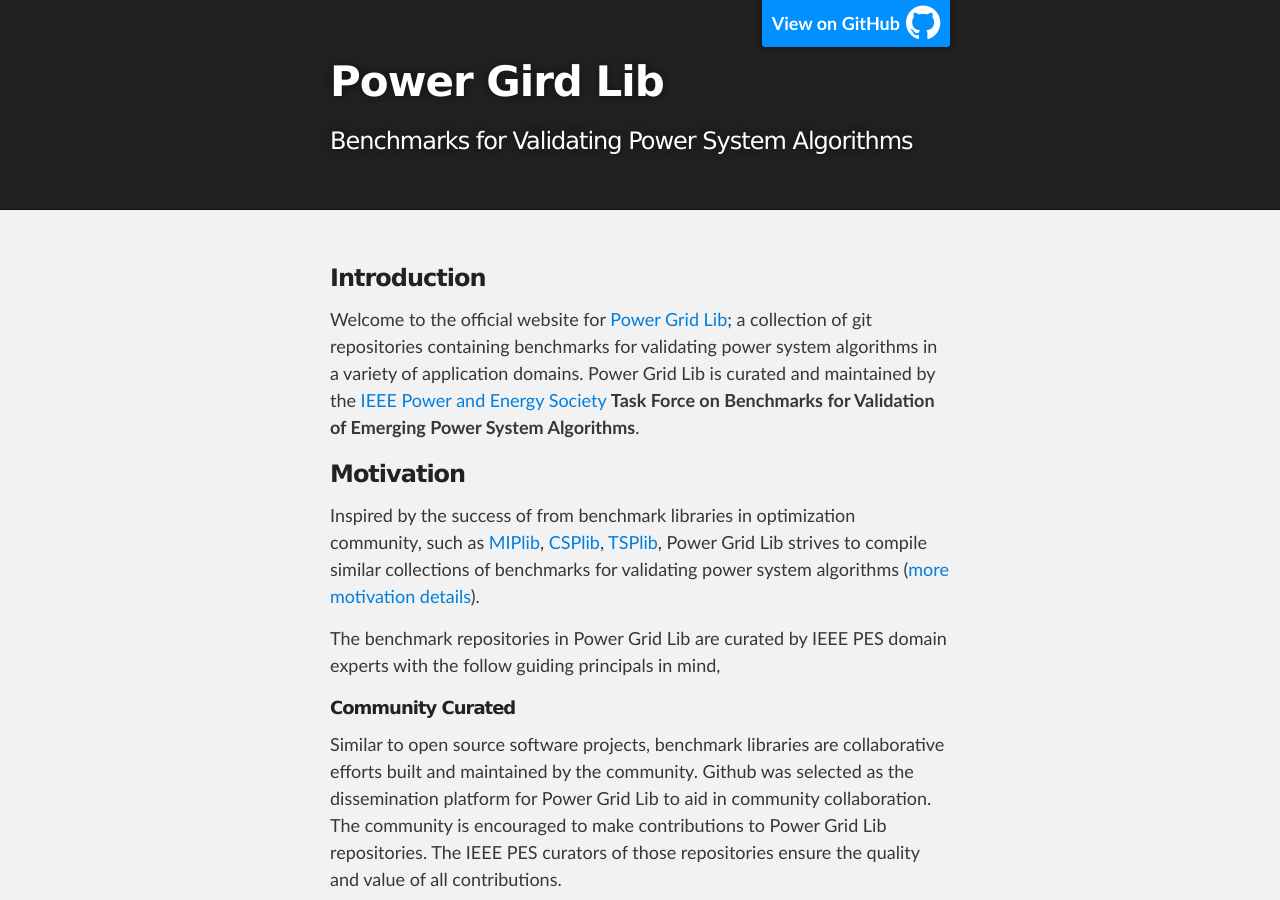
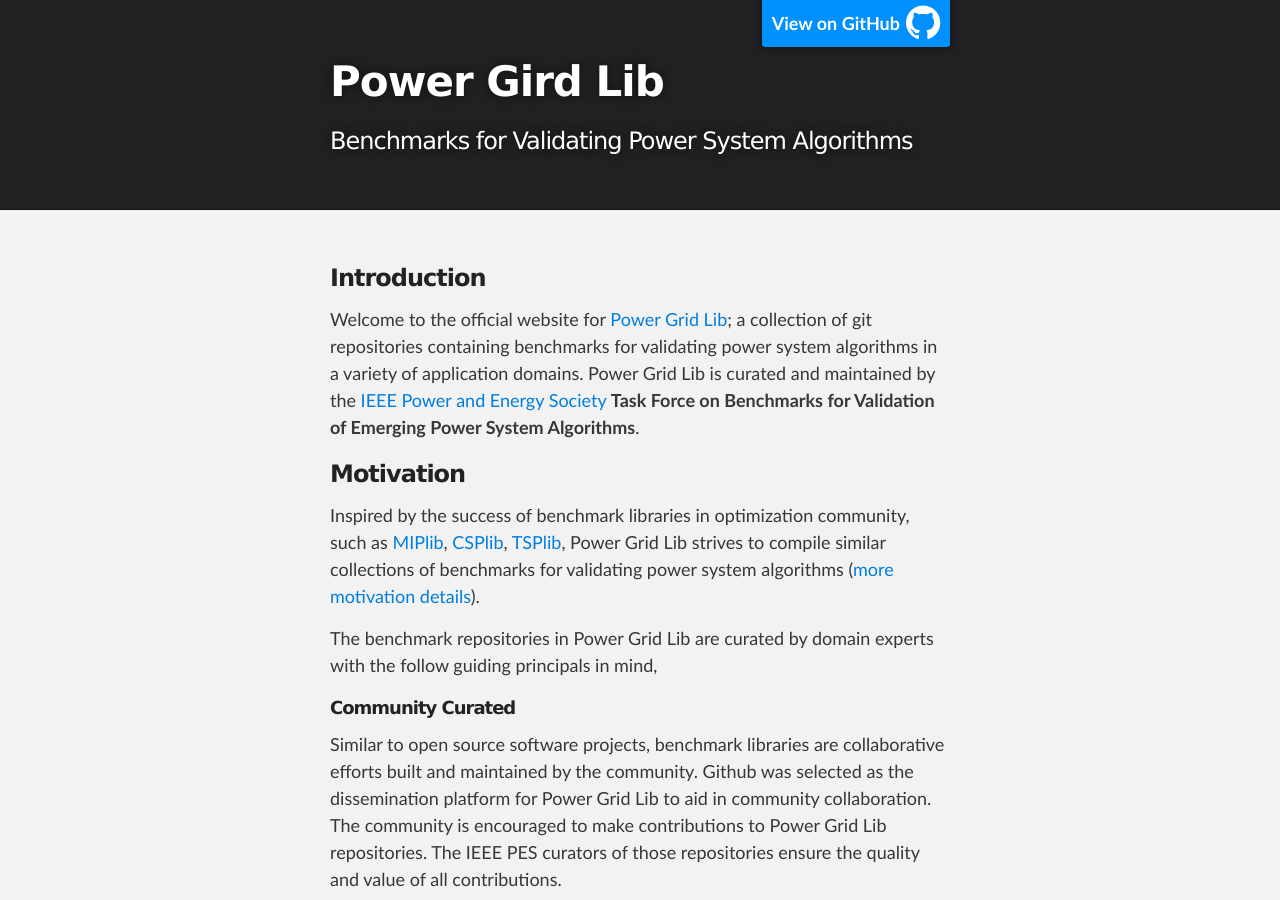
Before and after one commit to power-grid-lib/power-grid-lib.github.io, a Jekyll site: the page built from index.md, in a window 1280 px wide and 900 px high. Built offline with Jekyll 4.4.1, drawn with Linux system fonts in a browser that asks for light colours; nearby versions of some CDN libraries.

Commit message:
fixing some typos

```diff
--- a/index.md
+++ b/index.md
@@ -10,9 +10,9 @@ Power Grid Lib is curated and maintained by the [IEEE Power and Energy Society](
 
 ### Motivation
 
-Inspired by the success of from benchmark libraries in optimization community, such as [MIPlib](http://miplib.zib.de/), [CSPlib](http://www.csplib.org/), [TSPlib](http://www.iwr.uni-heidelberg.de/groups/comopt/software/TSPLIB95/), Power Grid Lib strives to compile similar collections of benchmarks for validating power system algorithms ([more motivation details](https://www.youtube.com/watch?v=8G2iNigNvVM)).
+Inspired by the success of benchmark libraries in optimization community, such as [MIPlib](http://miplib.zib.de/), [CSPlib](http://www.csplib.org/), [TSPlib](http://www.iwr.uni-heidelberg.de/groups/comopt/software/TSPLIB95/), Power Grid Lib strives to compile similar collections of benchmarks for validating power system algorithms ([more motivation details](https://www.youtube.com/watch?v=8G2iNigNvVM)).
 
-The benchmark repositories in Power Grid Lib are curated by IEEE PES domain experts with the follow guiding principals in mind,
+The benchmark repositories in Power Grid Lib are curated by domain experts with the follow guiding principals in mind,
 
 ##### Community Curated
 
```
